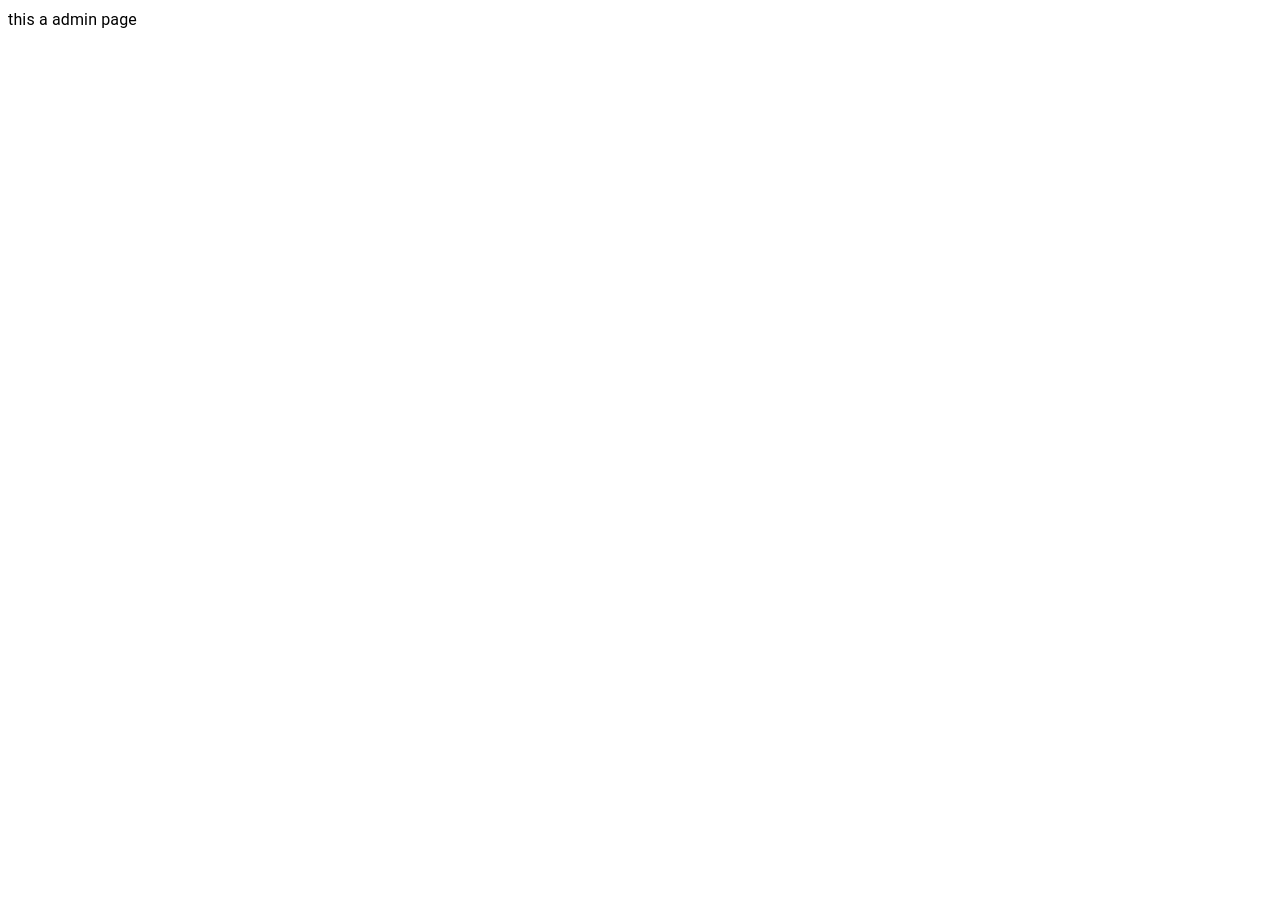
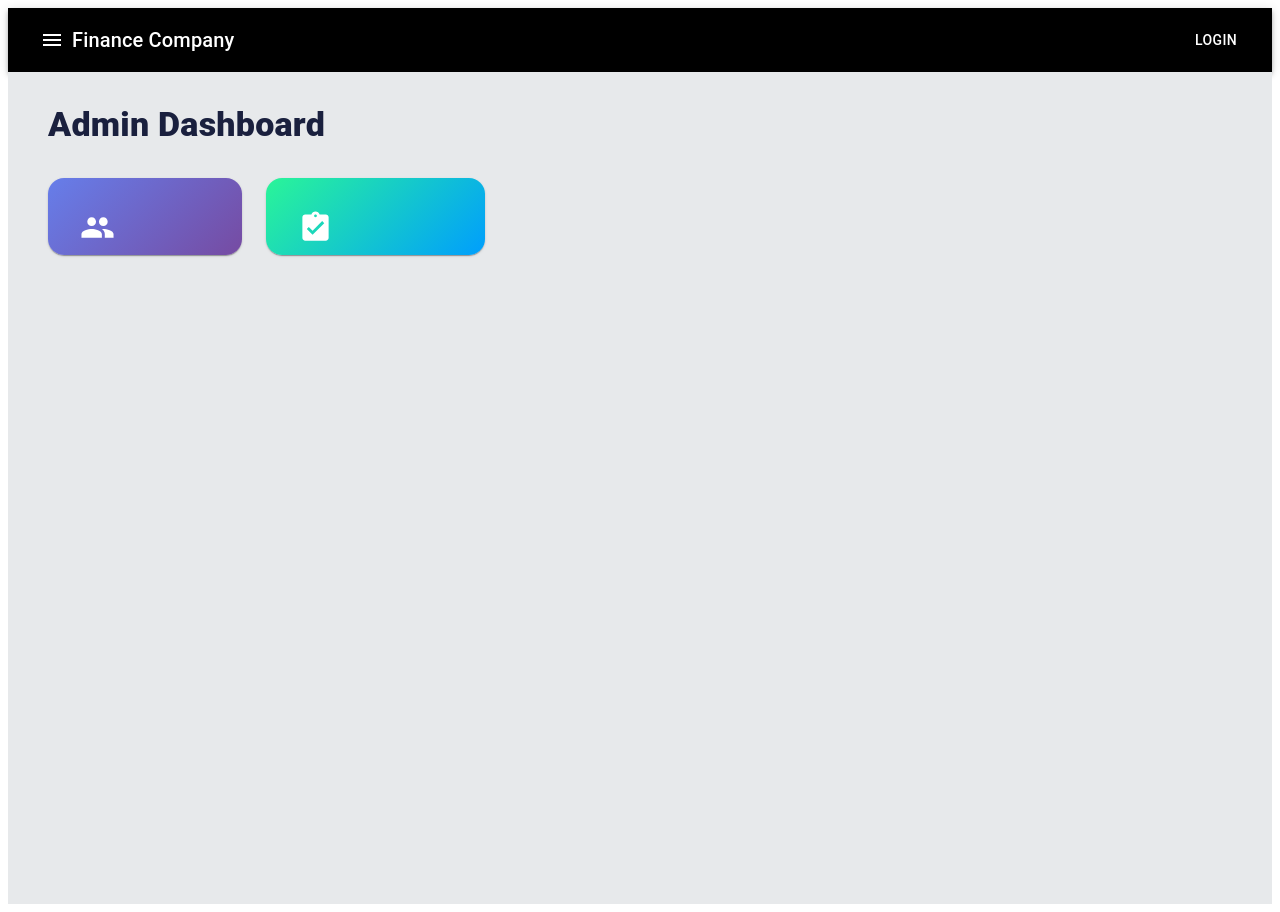
Before and after one commit to sriramansri/finance_app, a React (Vite) app in the folder frontend/: page /Admin/page in a window 1280 px wide. Before the commit the page ends 800 px from the top, so only its background shows below. Built offline with nearby package versions, Linux system fonts and the light colour scheme.

Commit message:
admin work

```diff
--- a/frontend/src/App.jsx
+++ b/frontend/src/App.jsx
@@ -5,19 +5,35 @@ import Login from './pages/Login'
 import Body from './components/Body'
 import Forgot from './pages/Forgot'
 import Admin from './pages/Admin'
+import MenuIcon from '@mui/icons-material/Menu';
 import { BrowserRouter, Route, Router, Routes } from 'react-router-dom'
-import { Typography } from '@mui/material'
+import { AppBar, IconButton, Toolbar, Typography,Box, Button } from '@mui/material'
+
 
 function App() {
   return (
     <>
-    <BrowserRouter>
+    <Box sx={{ flexGrow: 1 }}>
+      <AppBar position="static">
+        <Toolbar sx={{backgroundColor:'black'}}>
+          <IconButton sx={{color:'white'}}>
+              <MenuIcon/>
+          </IconButton>
+          <Typography variant="h6" component="div" sx={{ flexGrow: 1 }}>
+            Finance Company
+          </Typography>
+          <Button color="inherit">Login</Button>
+        </Toolbar>
+      </AppBar>
+    </Box>
+    {/* <BrowserRouter>
       <Routes>
         <Route path='/' element={<Login/>}/>
         <Route path='/Admin/page' element={<Admin/>}/>
         <Route path="/forgot-password" element={<ForgotPassword />} />
       </Routes>
-    </BrowserRouter>
+    </BrowserRouter> */}
+    <Admin/>
     </>
   )
 }
--- a/frontend/src/pages/Admin.jsx
+++ b/frontend/src/pages/Admin.jsx
@@ -1,14 +1,88 @@
-import { Typography } from '@mui/material'
-import React from 'react'
+import React from 'react';
+import {
+  Grid, Card, Typography, Container, Box,
+  CardActionArea, Badge, Paper
+} from '@mui/material';
+import PeopleIcon from '@mui/icons-material/People';
+import AssignmentTurnedInIcon from '@mui/icons-material/AssignmentTurnedIn';
+import AssessmentIcon from '@mui/icons-material/Assessment';
+import PercentIcon from '@mui/icons-material/Percent';
 
-function Admin() {
+const Admin = () => {
+  const menuItems = [
+    { title: "Staff Create", icon: <PeopleIcon fontSize="large" />, color: 'linear-gradient(135deg, #667eea 0%, #764ba2 100%)'},
+    { title: "Loan Approval", icon: <AssignmentTurnedInIcon fontSize="large" />, color: 'linear-gradient(135deg, #2af598 0%, #009efd 100%)' },
+
+  ];
+
   return (
-    <>
-    <Typography>
-      this a admin page
-    </Typography>
-    </>
-  )
-}
+    // Outer Box takes full viewport height and width
+    <Box sx={{
+      backgroundColor: '#e7e9eb',
+      minHeight: '100vh',
+      width: '100%',
+      pt: 4
+    }}>
+      {/* maxWidth={false} is the key to full width */}
+      <Container maxWidth={false} sx={{ px: { xs: 2, md: 5 } }}>
 
-export default Admin
+        <Box sx={{ mb: 4 }}>
+          <Typography variant="h4" sx={{ fontWeight: 800, color: '#1a203e' }}>
+            Admin Dashboard
+          </Typography>
+        </Box>
+
+        <Grid container spacing={3}>
+          {menuItems.map((item, index) => (
+            // Desktop-la items nalla spread aaga md={3} correct-ah irukum
+            <Grid item xs={12} sm={6} md={6} key={index}>
+              <Card
+                sx={{
+                  borderRadius: 4,
+                  background: item.color,
+                  color: 'white',
+                  height: '50%',
+                  width :'100%',
+                  transition: '0.3s',
+                  '&:hover': { transform: 'translateY(-5px)' }
+                }}
+              >
+                <CardActionArea sx={{ p: 4, height: '100%' }}>
+                  <Box sx={{ display: 'flex', justifyContent: 'space-between' }}>
+                    {item.icon}
+                    {item.count > 0 && <Badge badgeContent={item.count} color="error" />}
+                  </Box>
+                  <Typography variant="h5" sx={{ mt: 3, fontWeight: 700 }}>
+                    {item.title}
+                  </Typography>
+                </CardActionArea>
+              </Card>
+            </Grid>
+          ))}
+
+          {/* This section will now stretch across the full screen width
+          <Grid item xs={12}>
+            <Paper
+              elevation={0}
+              sx={{
+                p: 5,
+                borderRadius: 4,
+                border: '1px solid #e0e0e0',
+                minHeight: '60vh', // Takes more vertical space on full page
+                display: 'flex',
+                justifyContent: 'center',
+                alignItems: 'center'
+              }}
+            >
+              <Typography variant="h6" color="textSecondary">
+                 Main Dashboard Content Area (Full Width)
+              </Typography>
+            </Paper>
+          </Grid> */}
+        </Grid>
+      </Container>
+    </Box>
+  );
+};
+
+export default Admin;
```
